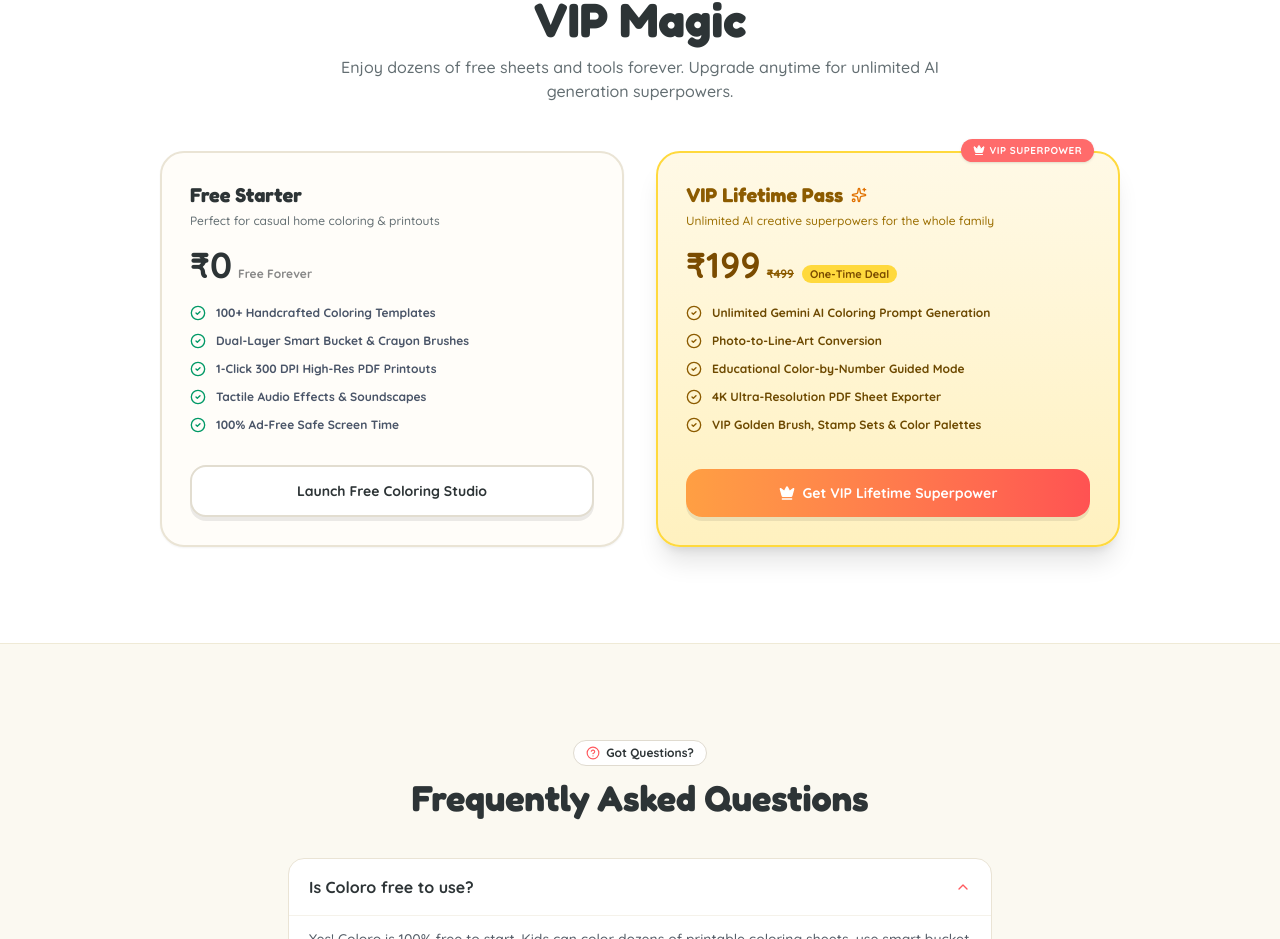
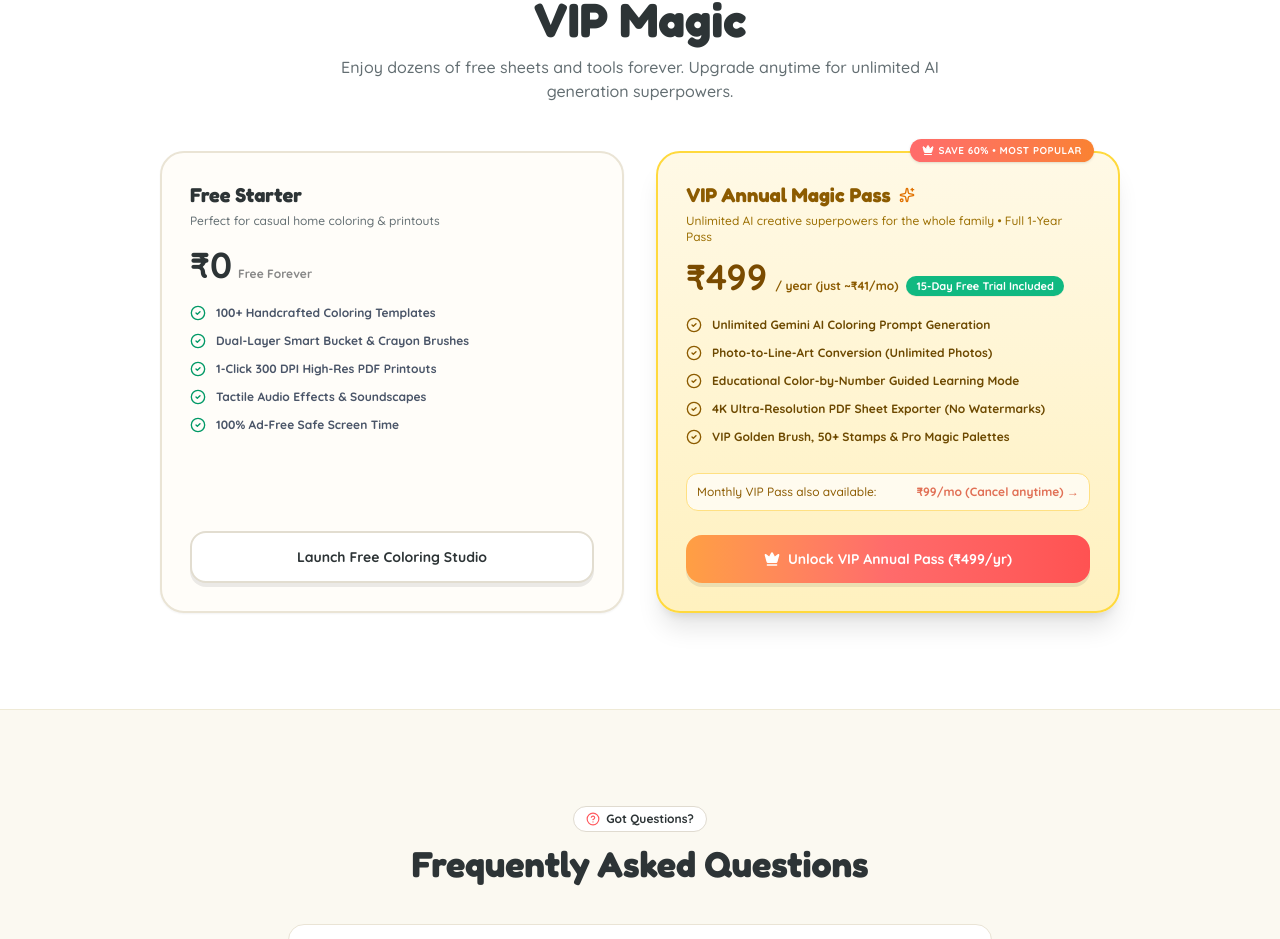
Before and after one commit to Singhak/Kid_Coloring, a React (Vite) app: page / in a window 1280 px wide. Shown: the part 4933-5872 px from the top of the page. Built offline with nearby package versions, Linux system fonts and the light colour scheme; no server answers.

Commit message:
feat(monetization): support plan selection on upgrade
- Support direct annual and monthly upgrade routing
- Pass default selected plan to upgrade modal
- Update pricing cards and copy on landing page
- Add video generation and publish npm scripts
- Add ffmpeg-static and googleapis dependencies

```diff
--- a/src/App.tsx
+++ b/src/App.tsx
@@ -107,6 +107,9 @@
         onOpenPricing={() => {
           navigateTo('/app#pricing');
         }}
+        onOpenUpgrade={(plan = 'annual') => {
+          navigateTo(`/app#upgrade-${plan}`);
+        }}
       />
     );
   }
--- a/src/ColoringStudio.tsx
+++ b/src/ColoringStudio.tsx
@@ -79,6 +79,7 @@
   const [trialEndDate, setTrialEndDate] = useState<Date | null>(null); // User's trial end date
   const [isSubscribed, setIsSubscribed] = useState(false); // User's subscription status
   const [showUpgradeModal, setShowUpgradeModal] = useState(false);
+  const [upgradeModalPlan, setUpgradeModalPlan] = useState<'annual' | 'monthly'>('annual');
   const [showPricingPage, setShowPricingPage] = useState(false);
   const [legalTab, setLegalTab] = useState<LegalTabType | null>(null);
   const [showAnalyticsModal, setShowAnalyticsModal] = useState(false);
@@ -236,7 +237,15 @@
         setLegalTab('contact');
         setShowPricingPage(false);
         tracker.pageView('#contact', 'Contact Us');
-      } else if (hash === '#pricing' || hash === '#upgrade') {
+      } else if (hash.startsWith('#upgrade') || hash.startsWith('#subscribe')) {
+        const plan = hash.includes('monthly') ? 'monthly' : 'annual';
+        setUpgradeModalPlan(plan);
+        setShowUpgradeModal(true);
+        setShowPricingPage(false);
+        setLegalTab(null);
+        tracker.trackMonetization('open_upgrade_modal', plan);
+        tracker.pageView(hash, 'VIP Upgrade Checkout');
+      } else if (hash === '#pricing') {
         setShowPricingPage(true);
         setLegalTab(null);
         tracker.trackMonetization('view_pricing');
@@ -1197,7 +1206,11 @@
         isPro={isPro}
         user={user}
         handleLogin={handleLogin}
-        onOpenUpgradeModal={() => setShowUpgradeModal(true)}
+        onOpenUpgradeModal={(plan = 'annual') => {
+          setUpgradeModalPlan(plan);
+          setShowPricingPage(false);
+          setShowUpgradeModal(true);
+        }}
         onOpenLegalPage={(tab) => setLegalTab(tab)}
       />
     );
@@ -1406,6 +1419,7 @@
         handleSubscribe={handleSubscribe}
         onOpenPricingPage={() => setShowPricingPage(true)}
         onOpenLegalPage={(tab) => setLegalTab(tab)}
+        defaultPlan={upgradeModalPlan}
       />
 
       {/* Cashfree Payment Status Modal */}
--- a/src/components/LandingPage.tsx
+++ b/src/components/LandingPage.tsx
@@ -34,6 +34,7 @@
 interface LandingPageProps {
   onLaunchApp: (category?: string) => void;
   onOpenPricing?: () => void;
+  onOpenUpgrade?: (plan?: 'annual' | 'monthly') => void;
 }
 
 // 6 Fun Interactive Crayons for the Live Demo Easel
@@ -52,7 +53,7 @@
   { name: 'Bubblegum Pink', hex: '#FF70A6', bgTailwind: 'bg-[#FF70A6]' },
 ];
 
-export default function LandingPage({ onLaunchApp, onOpenPricing }: LandingPageProps) {
+export default function LandingPage({ onLaunchApp, onOpenPricing, onOpenUpgrade }: LandingPageProps) {
   // Mobile navigation drawer toggle
   const [mobileMenuOpen, setMobileMenuOpen] = useState(false);
 
@@ -1145,47 +1146,69 @@
             {/* VIP Superpowers Card */}
             <div className="relative rounded-3xl p-7 bg-gradient-to-b from-[#FFF9E6] to-[#FFF1BF] border-2 border-[#FFD93D] shadow-xl flex flex-col justify-between">
               {/* Most Popular Badge */}
-              <div className="absolute -top-3.5 right-6 bg-[#FF6B6B] text-white text-[10px] font-black px-3 py-1 rounded-full uppercase tracking-wider shadow-sm flex items-center gap-1">
+              <div className="absolute -top-3.5 right-6 bg-gradient-to-r from-[#FF6B6B] to-[#FA8231] text-white text-[10px] font-black px-3 py-1 rounded-full uppercase tracking-wider shadow-sm flex items-center gap-1">
                 <Crown className="w-3 h-3 fill-current" />
-                <span>VIP Superpower</span>
+                <span>Save 60% • Most Popular</span>
               </div>
 
               <div className="space-y-5">
                 <div>
                   <h3 className="text-xl font-black text-[#8C5B00] font-display flex items-center gap-2">
-                    <span>VIP Lifetime Pass</span>
+                    <span>VIP Annual Magic Pass</span>
                     <Sparkles className="w-4 h-4 text-amber-600" />
                   </h3>
-                  <p className="text-xs text-[#9B6E00] mt-1">Unlimited AI creative superpowers for the whole family</p>
-                  <div className="mt-4">
-                    <span className="text-4xl font-black text-[#7A4B00]">₹199</span>
-                    <span className="text-xs font-bold text-[#8C5B00] ml-1.5 line-through">₹499</span>
-                    <span className="text-[11px] font-black bg-[#FFD93D] text-[#7A4B00] px-2 py-0.5 rounded-full ml-2">
-                      One-Time Deal
+                  <p className="text-xs text-[#9B6E00] mt-1">Unlimited AI creative superpowers for the whole family • Full 1-Year Pass</p>
+                  <div className="mt-3 flex flex-wrap items-baseline gap-2">
+                    <span className="text-4xl font-black text-[#7A4B00]">₹499</span>
+                    <span className="text-xs font-bold text-[#8C5B00]">/ year (just ~₹41/mo)</span>
+                    <span className="text-[11px] font-black bg-[#10B981] text-white px-2.5 py-0.5 rounded-full shadow-2xs">
+                      15-Day Free Trial Included
                     </span>
                   </div>
                 </div>
 
                 <div className="space-y-3 text-xs font-bold text-[#6D4900]">
                   <div className="flex items-center gap-2.5">
-                    <CheckCircle2 className="w-4 h-4 text-[#8C5B00]" />
+                    <CheckCircle2 className="w-4 h-4 text-[#8C5B00] shrink-0" />
                     <span>Unlimited Gemini AI Coloring Prompt Generation</span>
                   </div>
                   <div className="flex items-center gap-2.5">
-                    <CheckCircle2 className="w-4 h-4 text-[#8C5B00]" />
-                    <span>Photo-to-Line-Art Conversion</span>
+                    <CheckCircle2 className="w-4 h-4 text-[#8C5B00] shrink-0" />
+                    <span>Photo-to-Line-Art Conversion (Unlimited Photos)</span>
                   </div>
                   <div className="flex items-center gap-2.5">
-                    <CheckCircle2 className="w-4 h-4 text-[#8C5B00]" />
-                    <span>Educational Color-by-Number Guided Mode</span>
+                    <CheckCircle2 className="w-4 h-4 text-[#8C5B00] shrink-0" />
+                    <span>Educational Color-by-Number Guided Learning Mode</span>
                   </div>
                   <div className="flex items-center gap-2.5">
-                    <CheckCircle2 className="w-4 h-4 text-[#8C5B00]" />
-                    <span>4K Ultra-Resolution PDF Sheet Exporter</span>
+                    <CheckCircle2 className="w-4 h-4 text-[#8C5B00] shrink-0" />
+                    <span>4K Ultra-Resolution PDF Sheet Exporter (No Watermarks)</span>
                   </div>
                   <div className="flex items-center gap-2.5">
-                    <CheckCircle2 className="w-4 h-4 text-[#8C5B00]" />
-                    <span>VIP Golden Brush, Stamp Sets &amp; Color Palettes</span>
+                    <CheckCircle2 className="w-4 h-4 text-[#8C5B00] shrink-0" />
+                    <span>VIP Golden Brush, 50+ Stamps &amp; Pro Magic Palettes</span>
+                  </div>
+                </div>
+
+                <div className="pt-2">
+                  <div className="p-2.5 bg-white/70 border border-[#FFE082] rounded-xl flex items-center justify-between text-xs text-[#8C5B00]">
+                    <span>Monthly VIP Pass also available:</span>
+                    <button
+                      type="button"
+                      onClick={() => {
+                        playClick();
+                        if (onOpenUpgrade) {
+                          onOpenUpgrade('monthly');
+                        } else if (onOpenPricing) {
+                          onOpenPricing();
+                        } else {
+                          onLaunchApp();
+                        }
+                      }}
+                      className="font-black text-[#E17055] hover:underline cursor-pointer"
+                    >
+                      ₹99/mo (Cancel anytime) →
+                    </button>
                   </div>
                 </div>
               </div>
@@ -1193,16 +1216,18 @@
               <button
                 onClick={() => {
                   playFanfare();
-                  if (onOpenPricing) {
+                  if (onOpenUpgrade) {
+                    onOpenUpgrade('annual');
+                  } else if (onOpenPricing) {
                     onOpenPricing();
                   } else {
                     onLaunchApp();
                   }
                 }}
-                className="btn-bubbly mt-8 w-full py-3.5 bg-gradient-to-r from-[#FF9F43] to-[#FF5252] hover:from-[#FA8231] hover:to-[#EB3B5A] text-white rounded-2xl font-black text-sm shadow-md cursor-pointer transition-all flex items-center justify-center gap-2"
+                className="btn-bubbly mt-6 w-full py-3.5 bg-gradient-to-r from-[#FF9F43] via-[#FF6B6B] to-[#FF5252] hover:from-[#FA8231] hover:to-[#EB3B5A] text-white rounded-2xl font-black text-sm shadow-md cursor-pointer transition-all flex items-center justify-center gap-2"
               >
                 <Crown className="w-4 h-4 fill-current" />
-                <span>Get VIP Lifetime Superpower</span>
+                <span>Unlock VIP Annual Pass (₹499/yr)</span>
               </button>
             </div>
           </div>
--- a/src/components/UpgradeModal.tsx
+++ b/src/components/UpgradeModal.tsx
@@ -32,6 +32,7 @@
   handleSubscribe: (plan?: 'annual' | 'monthly') => void;
   onOpenPricingPage?: () => void;
   onOpenLegalPage?: (tab: 'privacy' | 'terms' | 'refund') => void;
+  defaultPlan?: 'annual' | 'monthly';
 }
 
 const COMPARISON_FEATURES = [
@@ -55,6 +56,7 @@
   handleSubscribe,
   onOpenPricingPage,
   onOpenLegalPage,
+  defaultPlan = 'annual',
 }) => {
   const [selectedPlan, setSelectedPlan] = useState<'annual' | 'monthly'>('annual');
   const [showParentGate, setShowParentGate] = useState(false);
@@ -71,6 +73,9 @@
   useEffect(() => {
     if (showUpgradeModal) {
       playChime();
+      if (defaultPlan) {
+        setSelectedPlan(defaultPlan);
+      }
       setShowParentGate(false);
       setGateAnswer('');
       setGateError(false);
@@ -80,7 +85,7 @@
       setGateNum1(n1);
       setGateNum2(n2);
     }
-  }, [showUpgradeModal]);
+  }, [showUpgradeModal, defaultPlan]);
 
   const handleStartCheckout = () => {
     playClick();
```
Also changed, not shown: package.json (+9 -0 lines), src/components/FreeVsPaidPage.tsx (+6 -6 lines), 1 other file (tests, documents, lock files or other folders).
